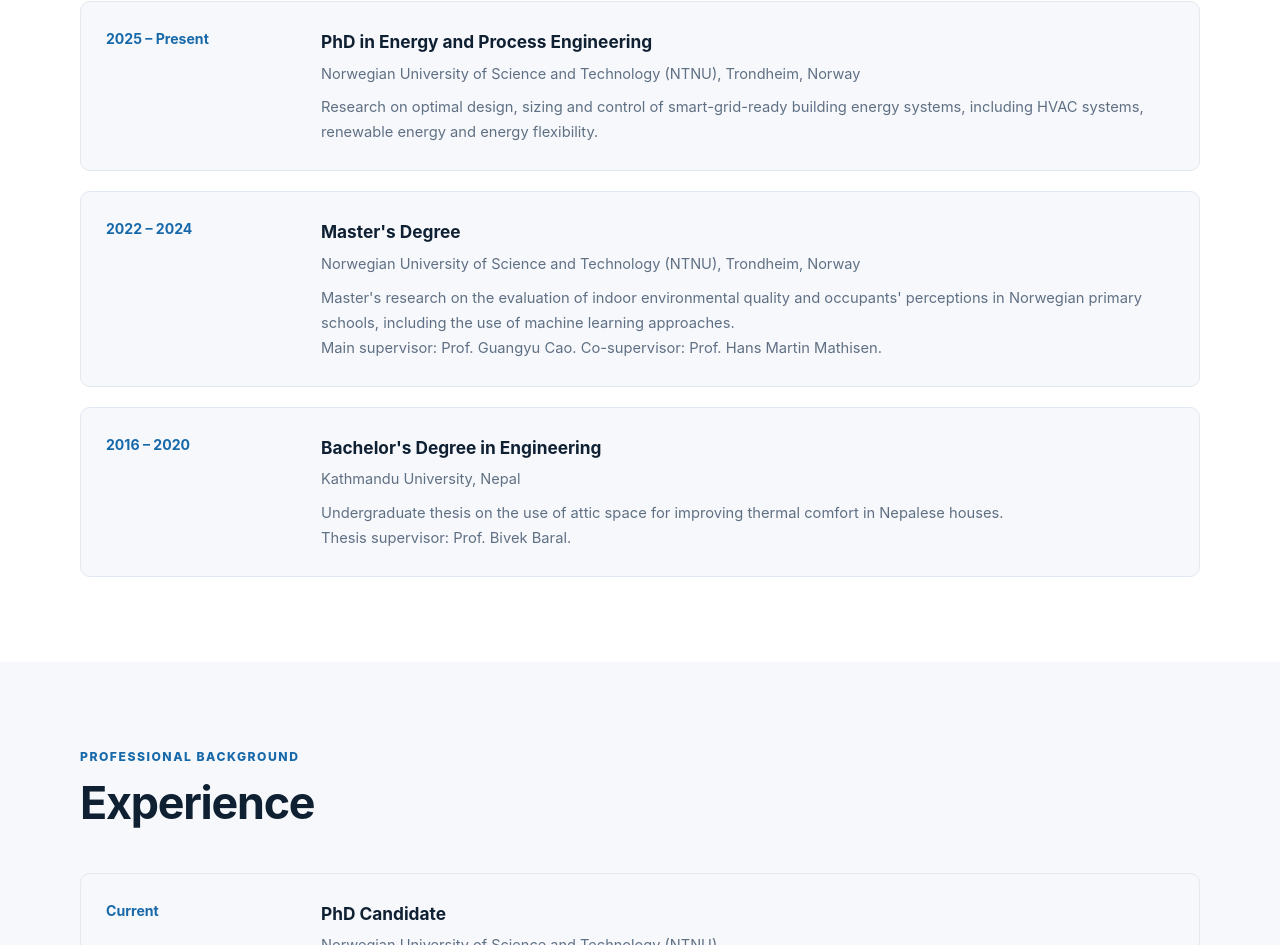
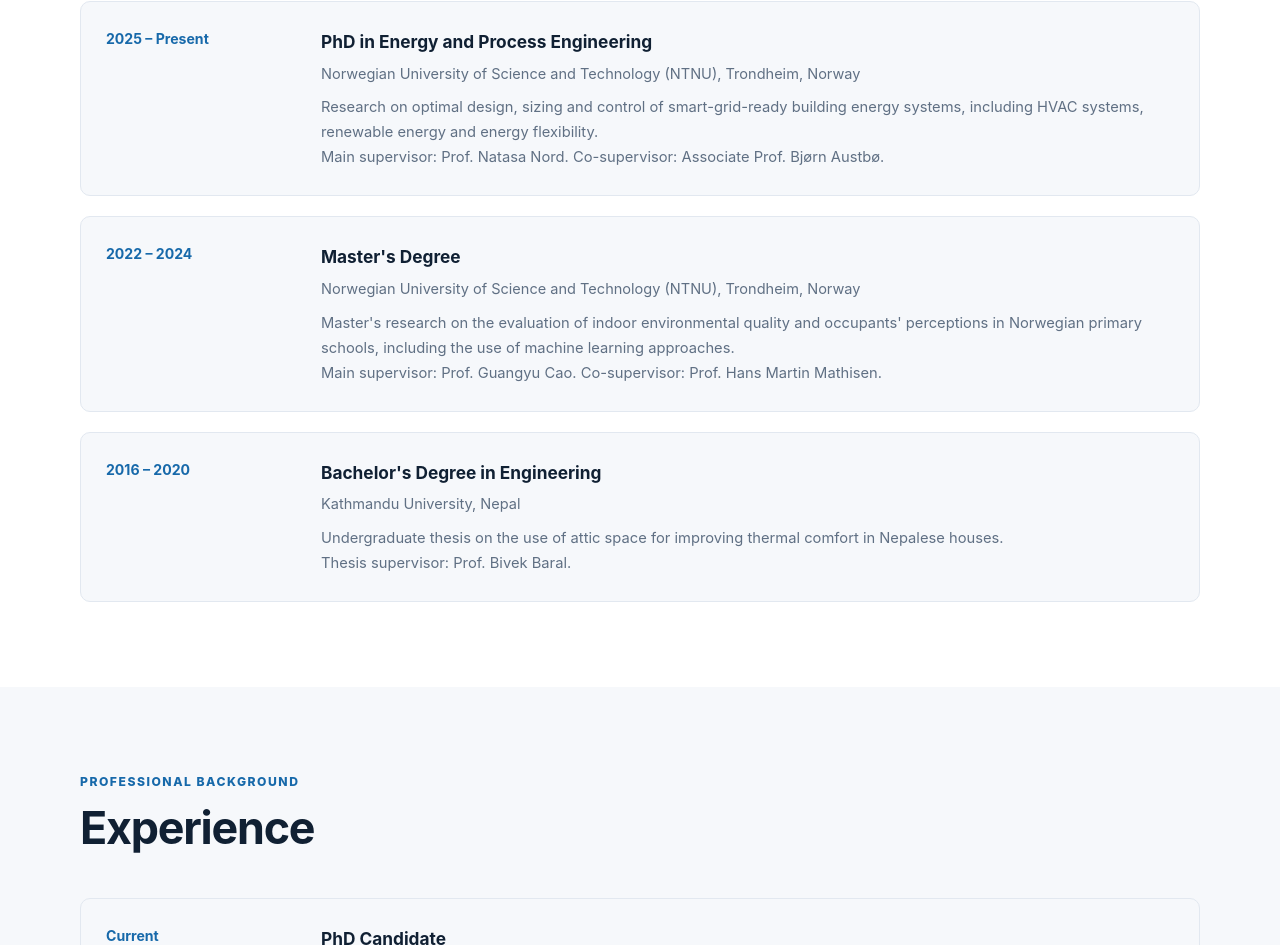
Before and after one commit to Youraayam/Research-website-, a plain HTML site: page index.html in a window 1280 px wide. Shown: the part 3781-4726 px from the top of the page. Drawn offline with Linux system fonts and the light colour scheme.

Commit message:
Add supervisor information to project description

```diff
--- a/index.html
+++ b/index.html
@@ -980,6 +980,10 @@
                 smart-grid-ready building energy systems, including
                 HVAC systems, renewable energy and energy flexibility.
               </p>
+              <p>
+                Main supervisor: Prof. Natasa Nord.
+                Co-supervisor: Associate Prof. Bjørn Austbø.
+              </p>
             </div>
           </article>
 
```
